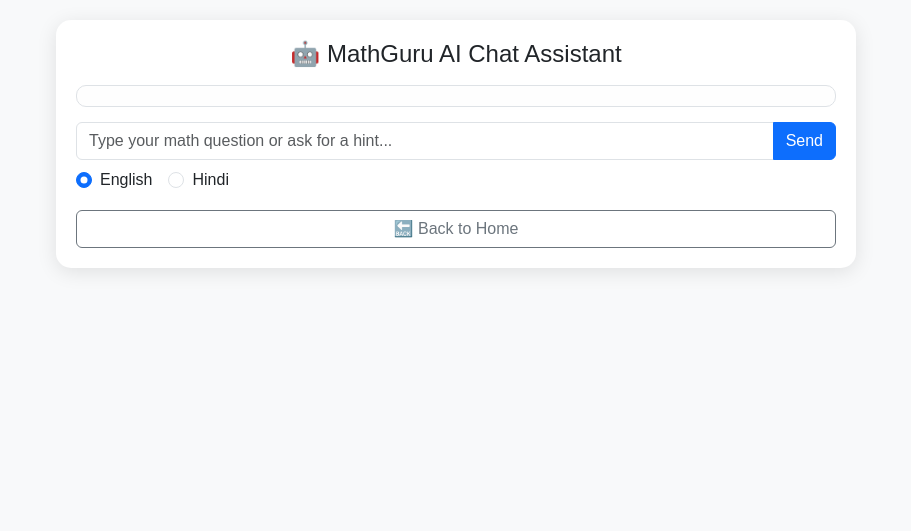
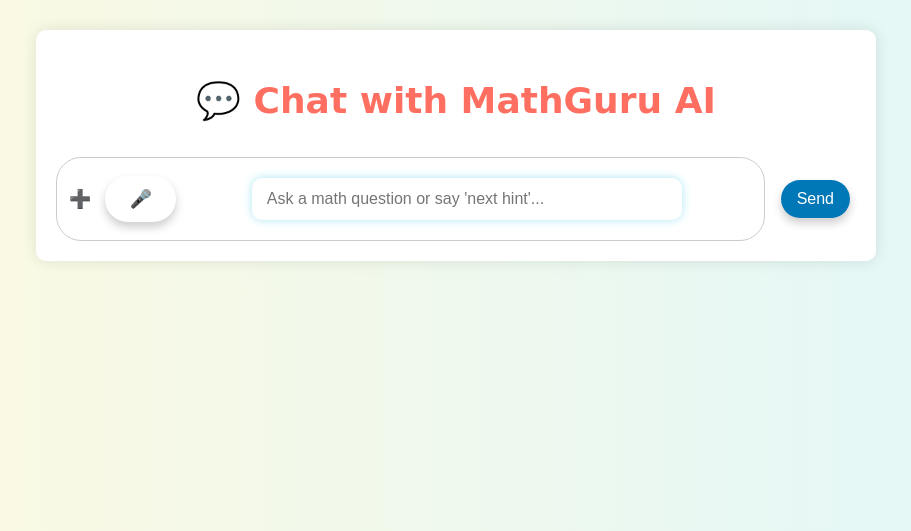
Before and after one commit to ajaya0526/MathGuru_AI, a Flask app: page /chat in a window 1280 px wide. Shown: the top 531 px of the page, without its empty margins (184-1095 px from the left). Run offline with Flask 3, Linux system fonts and the light colour scheme; the visitor is signed in with stand-in values (Sample User, id 1).

Commit message:
✨ Updated chat and index UI + improved app.py for hint/image logic

```diff
--- a/app.py
+++ b/app.py
@@ -106,16 +106,23 @@
         # Get first hint
         hint = get_next_hint(expression)
 
-        # Save history (manual input)
+        # 🔊 Generate hint audio
+        audio_en = synthesize_english_audio(hint)
+        audio_hi = synthesize_hindi_audio(hint)
+
+        # Save history
         save_history(expression, "", hint)
 
         return jsonify({
             'extracted': expression,
-            'hint': hint
+            'hint': hint,
+            'audio_en': audio_en,
+            'audio_hi': audio_hi
         })
     except Exception as e:
         print(f"[MANUAL ERROR]: {e}")
         return jsonify({'error': 'Manual input failed.'}), 500
+
 
 
 
@@ -219,11 +226,22 @@
     try:
         data = request.get_json()
         prompt = data.get("prompt", "").strip()
+
         hint = get_next_hint(prompt)
-        return jsonify({ "hint": hint })
+
+        # 🔊 Generate hint audio
+        audio_en = synthesize_english_audio(hint)
+        audio_hi = synthesize_hindi_audio(hint)
+
+        return jsonify({
+            "hint": hint,
+            "audio_en": audio_en,
+            "audio_hi": audio_hi
+        })
     except Exception as e:
         print(f"[NEXT HINT ERROR]: {e}")
         return jsonify({ "hint": "❌ Error generating hint." })
+
 
 
 
@@ -264,73 +282,74 @@
 
 @app.route('/chat', methods=['GET', 'POST'])
 def chat():
-    if 'user' not in session:
-        return redirect('/login')
+    if request.method == 'GET':
+        if 'user' not in session:
+            return redirect('/login')
+        return render_template("chat.html")
 
     if request.method == 'POST':
-        from utils.tts import synthesize_english_audio, synthesize_hindi_audio
-        import re
-        import google.generativeai as genai
+        try:
+            data = request.get_json()
+            message = data.get("message", "").strip()
 
-        data = request.get_json()
-        user_input = data.get("message", "").strip().lower()
-        lang = data.get("lang", "en")
+            if not message:
+                return jsonify({"reply": "❗Please enter a valid question."})
 
-        if not user_input:
-            return jsonify({"reply": "❗Please enter a question.", "audio_en": "", "audio_hi": ""})
+            # ✅ Match any phrase that includes 'next hint'
+            if "next hint" in message.lower():
+                last_question = session.get("last_question", "")
+                if not last_question:
+                    return jsonify({"reply": "❌ No previous question found. Please enter a math problem first."})
+                hint = get_next_hint(last_question)
+                return jsonify({"reply": hint})
 
-        print("[DEBUG] User said:", user_input)
+            # New question: store and respond
+            session["last_question"] = message
+            hint = get_next_hint(message)
+            return jsonify({
+                "reply": hint,
+                "extracted": message
+            })
 
-        # ✅ Case 1: App-related help
-        app_keywords = ["app", "not working", "error", "bug", "problem in app"]
-        if any(word in user_input for word in app_keywords):
-            reply = "🛠️ If you're facing problems with the app, try restarting it or checking your internet connection. If issues persist, contact your teacher or technical support."
-            audio_en = synthesize_english_audio(reply)
-            audio_hi = synthesize_hindi_audio(reply)
-            return jsonify({"reply": reply, "audio_en": audio_en, "audio_hi": audio_hi})
+        except Exception as e:
+            print("[Chat Error]:", e)
+            return jsonify({"reply": "⚠️ Could not process your message."})
 
-        # ✅ Case 2: Math confusion help
-        math_keywords = ["i don't understand", "help me solve", "confused", "stuck", "math help"]
-        if any(word in user_input for word in math_keywords):
-            reply = "💡 Try breaking the math problem into smaller steps. Start with known formulas or use examples. You can also ask me to solve it step by step!"
-            audio_en = synthesize_english_audio(reply)
-            audio_hi = synthesize_hindi_audio(reply)
-            return jsonify({"reply": reply, "audio_en": audio_en, "audio_hi": audio_hi})
 
-        # ✅ Case 3: Small talk support
-        if "can you help" in user_input or "who are you" in user_input:
-            reply = "🤖 I'm MathGuru AI, your personal math tutor. I can explain concepts, solve problems, and help you learn better!"
-            audio_en = synthesize_english_audio(reply)
-            audio_hi = synthesize_hindi_audio(reply)
-            return jsonify({"reply": reply, "audio_en": audio_en, "audio_hi": audio_hi})
 
-        # ✅ Case 4: Simple math eval
-        try:
-            if re.fullmatch(r"[0-9+\-*/(). ]+", user_input):
-                answer = str(eval(user_input))
-                reply = f"The answer is {answer}"
-                audio_en = synthesize_english_audio(reply)
-                audio_hi = synthesize_hindi_audio(reply)
-                return jsonify({"reply": reply, "audio_en": audio_en, "audio_hi": audio_hi})
-        except Exception as e:
-            print("[EVAL ERROR]:", e)
 
-        # ✅ Case 5: Use Gemini for complex questions
-        try:
-            model = genai.GenerativeModel("gemini-1.5-flash")
-            response = model.generate_content(user_input)
-            reply = response.text.strip()
-            print("[DEBUG] Gemini says:", reply)
-        except Exception as e:
-            print("[GEMINI ERROR]:", e)
-            reply = "🤖 Sorry, I couldn’t connect to the AI server."
+@app.route('/chat_image', methods=['POST'])
+def chat_image():
+    if 'user' not in session:
+        return jsonify({'reply': '❌ Not logged in'})
 
-        audio_en = synthesize_english_audio(reply)
-        audio_hi = synthesize_hindi_audio(reply)
+    file = request.files.get('image')
+    if not file:
+        return jsonify({'reply': '❌ No image received'})
 
-        return jsonify({"reply": reply, "audio_en": audio_en, "audio_hi": audio_hi})
+    try:
+        filename = secure_filename(file.filename)
+        path = os.path.join(app.config['UPLOAD_FOLDER'], filename)
+        file.save(path)
 
-    return render_template("chat.html")
+        extracted = extract_text(path)
+        if not extracted:
+            return jsonify({'reply': '❌ Could not read anything from image.'})
+
+        hint = get_next_hint(extracted)
+
+        session["last_question"] = extracted  # ✅ ✅ ✅ Store it for 'next hint'
+
+        return jsonify({
+            'reply': f"🧠 Extracted: {extracted}\n💡 Hint: {hint}",
+            'extracted': extracted
+        })
+
+    except Exception as e:
+        print(f"[CHAT IMAGE ERROR]: {e}")
+        return jsonify({'reply': '⚠️ Error processing image'})
+
+
 
 
 
--- a/templates/chat.html
+++ b/templates/chat.html
@@ -2,167 +2,214 @@
 <html lang="en">
 <head>
   <meta charset="UTF-8">
-  <title>🤖 MathGuru AI Chat Assistant</title>
+  <title>MathGuru AI Chat Assistant</title>
   <meta name="viewport" content="width=device-width, initial-scale=1.0">
-  <link href="https://cdn.jsdelivr.net/npm/bootstrap@5.3.0/dist/css/bootstrap.min.css" rel="stylesheet">
-
+  <link rel="stylesheet" href="{{ url_for('static', filename='css/style.css') }}">
   <style>
     body {
-      background: #f8f9fa;
-      font-family: sans-serif;
+      background-color: #f0f0f0;
+      font-family: Arial, sans-serif;
     }
-
     .chat-container {
       max-width: 800px;
-      margin: 20px auto;
+      margin: 0 auto;
+      padding: 20px;
       background: white;
-      border-radius: 15px;
-      padding: 20px;
-      box-shadow: 0 4px 20px rgba(0, 0, 0, 0.1);
+      border-radius: 10px;
+      box-shadow: 0 0 15px rgba(0,0,0,0.1);
     }
-
     .message {
-      padding: 10px 15px;
-      margin-bottom: 12px;
-      border-radius: 20px;
-      word-wrap: break-word;
-      font-size: 16px;
+      padding: 12px 16px;
+      margin: 10px 0;
+      border-radius: 12px;
+      max-width: 80%;
     }
-
     .user-message {
-      background: #d1e7dd;
+      background-color: #d1e7dd;
+      align-self: flex-end;
       text-align: right;
     }
-
     .bot-message {
-      background: #e2e3e5;
-      text-align: left;
+      background-color: #e2e3e5;
+      align-self: flex-start;
     }
-
     #chatBox {
-      max-height: 400px;
+      display: flex;
+      flex-direction: column-reverse;
+      max-height: 500px;
       overflow-y: auto;
-      margin-bottom: 15px;
-      padding: 10px;
-      border: 1px solid #dee2e6;
+      margin-bottom: 20px;
+    }
+    .chat-input {
+      display: flex;
+      flex-wrap: wrap;
+      gap: 10px;
+      align-items: center;
+    }
+    .input-wrapper {
+      display: flex;
+      flex: 1;
+      align-items: center;
+      background: #fff;
+      border-radius: 25px;
+      border: 1px solid #ccc;
+      padding: 8px 12px;
+    }
+    .input-wrapper input[type="text"] {
+      border: none;
+      flex: 1;
+      font-size: 16px;
+      outline: none;
+    }
+    .input-icons {
+      display: flex;
+      align-items: center;
+      gap: 8px;
+    }
+    .input-icons button,
+    .input-icons label {
+      background: none;
+      border: none;
+      cursor: pointer;
+      font-size: 18px;
+    }
+    .send-btn {
+      background: #0077b6;
+      color: white;
+      border: none;
+      padding: 10px 16px;
+      border-radius: 25px;
+      font-size: 16px;
+      cursor: pointer;
+    }
+    .send-btn:hover {
+      background: #023e8a;
+    }
+    .preview {
+      max-width: 100%;
       border-radius: 10px;
-      background: #fefefe;
+      margin: 10px 0;
     }
-
-    .typing {
-      font-style: italic;
-      color: gray;
-    }
-
-    @media (max-width: 768px) {
-      .chat-container {
-        margin: 10px;
-        padding: 15px;
-      }
-
-      .input-group {
-        flex-direction: column;
-      }
-
-      .input-group input,
-      .input-group .send-btn {
-        width: 100% !important;
-        margin-bottom: 10px;
-      }
-
-      .form-check-inline {
-        display: block;
-        margin-bottom: 5px;
-      }
+    @media (max-width: 600px) {
+      .chat-container { padding: 10px; }
     }
   </style>
 </head>
 <body>
 
-<div class="container chat-container">
-  <h4 class="text-center mb-3">🤖 MathGuru AI Chat Assistant</h4>
-
+<div class="chat-container">
+  <h2>💬 Chat with MathGuru AI</h2>
   <div id="chatBox"></div>
 
-  <!-- Chat Input -->
-  <div class="input-group mb-2">
-    <input type="text" id="chatInput" class="form-control" placeholder="Type your math question or ask for a hint...">
-    <button class="btn btn-primary send-btn" onclick="sendMessage()">Send</button>
+  <div class="chat-input">
+    <div class="input-wrapper">
+      <div class="input-icons">
+        <label for="fileInput">➕</label>
+        <input type="file" id="fileInput" accept="image/*" style="display:none" onchange="sendFile()">
+        <button onclick="startVoice()">🎤</button>
       </div>
-
-  <!-- Language Toggle -->
-  <div class="d-flex justify-content-start mb-3 flex-wrap">
-    <div class="form-check form-check-inline me-3">
-      <input class="form-check-input" type="radio" name="langToggle" id="langEN" value="en" checked>
-      <label class="form-check-label" for="langEN">English</label>
+      <input type="text" id="userInput" placeholder="Ask a math question or say 'next hint'...">
     </div>
-    <div class="form-check form-check-inline">
-      <input class="form-check-input" type="radio" name="langToggle" id="langHI" value="hi">
-      <label class="form-check-label" for="langHI">Hindi</label>
+    <button class="send-btn" onclick="sendMessage()">Send</button>
   </div>
 </div>
 
-  <!-- Back to Home Button -->
-  <div class="text-center">
-    <a href="/" class="btn btn-outline-secondary w-100">🔙 Back to Home</a>
-  </div>
-</div>
+<script>
+let lastQuestion = "";
+const chatBox = document.getElementById("chatBox");
 
-<!-- JavaScript Logic -->
-<script>
-  function appendMessage(sender, text, className) {
-    const chatBox = document.getElementById("chatBox");
-    const messageDiv = document.createElement("div");
-    messageDiv.className = `message ${className}`;
-    messageDiv.innerHTML = `<div><strong>${sender}:</strong></div><div>${text}</div>`;
-    chatBox.appendChild(messageDiv);
-    chatBox.scrollTop = chatBox.scrollHeight;
+function appendMessage(message, sender) {
+  const msg = document.createElement("div");
+  msg.className = "message " + (sender === "user" ? "user-message" : "bot-message");
+  msg.innerText = message;
+  chatBox.prepend(msg);
+}
+
+function appendImageWithMessage(imageUrl, messageText) {
+  const container = document.createElement("div");
+  container.style.display = "flex";
+  container.style.flexDirection = "column";
+  container.style.alignItems = "flex-start";
+
+  const img = document.createElement("img");
+  img.src = imageUrl;
+  img.className = "preview";
+
+  const msg = document.createElement("div");
+  msg.className = "message bot-message";
+  msg.innerText = messageText;
+
+  container.appendChild(img);
+  container.appendChild(msg);
+  chatBox.prepend(container);
 }
 
 function sendMessage() {
-    const inputField = document.getElementById("chatInput");
-    const userText = inputField.value.trim();
-    if (!userText) return;
+  const input = document.getElementById("userInput");
+  const message = input.value.trim();
+  if (!message) return;
 
-    const lang = document.querySelector('input[name="langToggle"]:checked').value;
+  appendMessage(message, "user");
+  input.value = "";
 
-    appendMessage("You", userText, "user-message");
-    inputField.value = "";
+  let endpoint = "/chat";
+  let body = { message };
 
-    const typingDiv = document.createElement("div");
-    typingDiv.className = "message bot-message typing";
-    typingDiv.id = "typing-indicator";
-    typingDiv.innerHTML = "<i>🤖 Typing...</i>";
-    document.getElementById("chatBox").appendChild(typingDiv);
-
-    fetch("/chat", {
+  fetch(endpoint, {
     method: "POST",
-      headers: { "Content-Type": "application/json" },
-      body: JSON.stringify({ message: userText, lang: lang })
+    headers: { 'Content-Type': 'application/json' },
+    body: JSON.stringify(body)
   })
   .then(res => res.json())
   .then(data => {
-      document.getElementById("typing-indicator").remove();
-      appendMessage("MathGuru", data.reply, "bot-message");
-
-      const audioSrc = lang === 'hi' ? data.audio_hi : data.audio_en;
-      if (audioSrc) {
-        const audio = new Audio(audioSrc);
-        audio.play();
-      }
-    })
-    .catch(error => {
-      document.getElementById("typing-indicator").remove();
-      appendMessage("MathGuru", "⚠️ Server error. Try again.", "bot-message");
-      console.error(error);
+    if (data.extracted) lastQuestion = data.extracted;
+    appendMessage(data.reply || "⚠️ No reply", "bot");
   });
 }
 
-  document.getElementById("chatInput").addEventListener("keypress", function (e) {
-    if (e.key === "Enter") {
+function sendFile() {
+  const file = document.getElementById("fileInput").files[0];
+  if (!file) return;
+
+  const formData = new FormData();
+  formData.append("image", file);
+
+  const imageUrl = URL.createObjectURL(file);
+
+  fetch("/chat_image", {
+    method: "POST",
+    body: formData
+  })
+  .then(res => res.json())
+  .then(data => {
+    if (data.extracted) lastQuestion = data.extracted;
+    appendImageWithMessage(imageUrl, data.reply || "⚠️ No reply from image");
+  });
+}
+
+function startVoice() {
+  if (!('webkitSpeechRecognition' in window)) {
+    alert("Speech recognition not supported.");
+    return;
+  }
+
+  const recognition = new webkitSpeechRecognition();
+  recognition.lang = "en-US";
+  recognition.interimResults = false;
+  recognition.maxAlternatives = 1;
+
+  recognition.onresult = function(event) {
+    const speech = event.results[0][0].transcript;
+    document.getElementById("userInput").value = speech;
     sendMessage();
+  };
+
+  recognition.onerror = function(event) {
+    alert("Voice error: " + event.error);
+  };
+
+  recognition.start();
 }
-  });
 </script>
 
 </body>
```
Also changed, not shown: templates/index.html (+12 -10 lines). Lines whose indentation alone changed are shown as unchanged.
